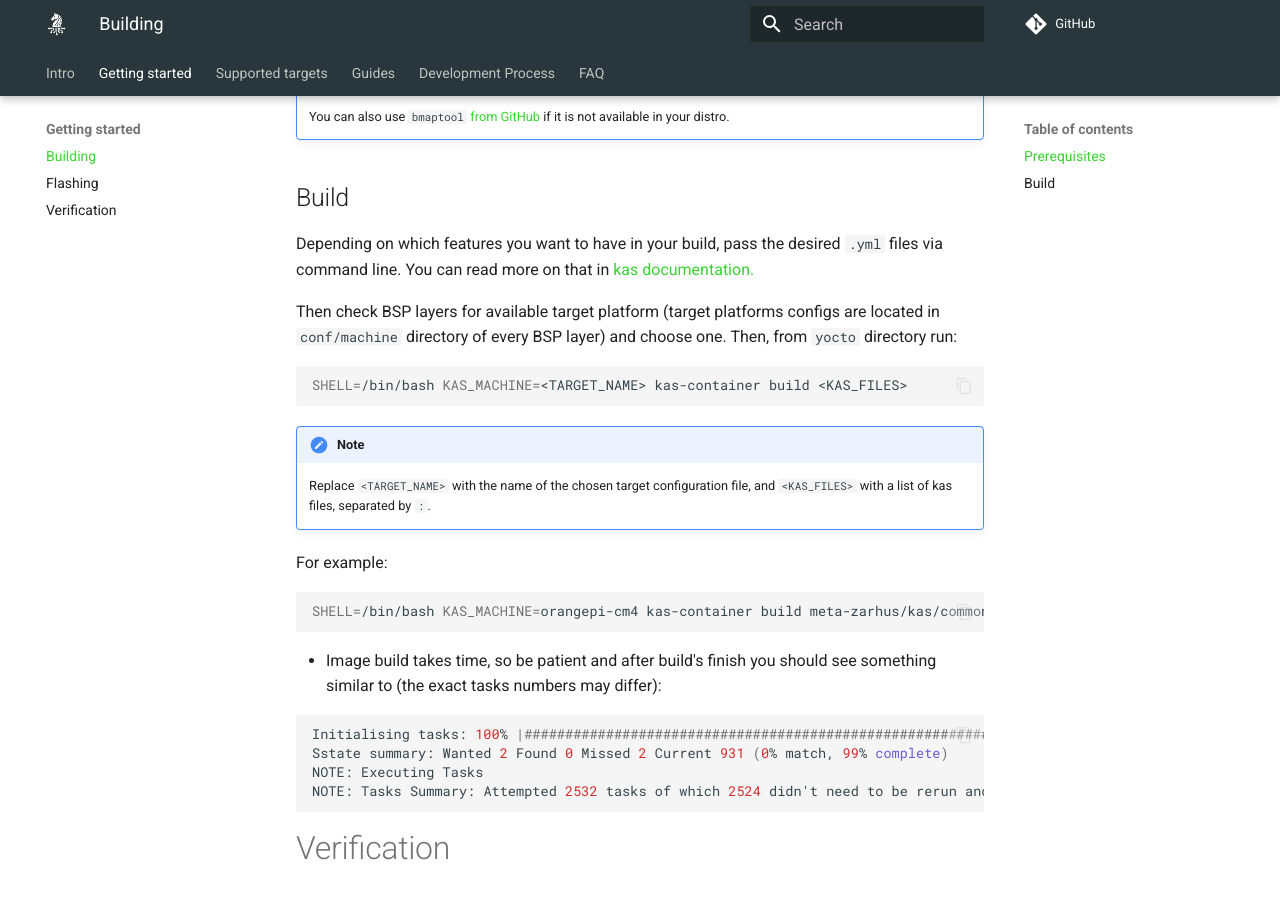
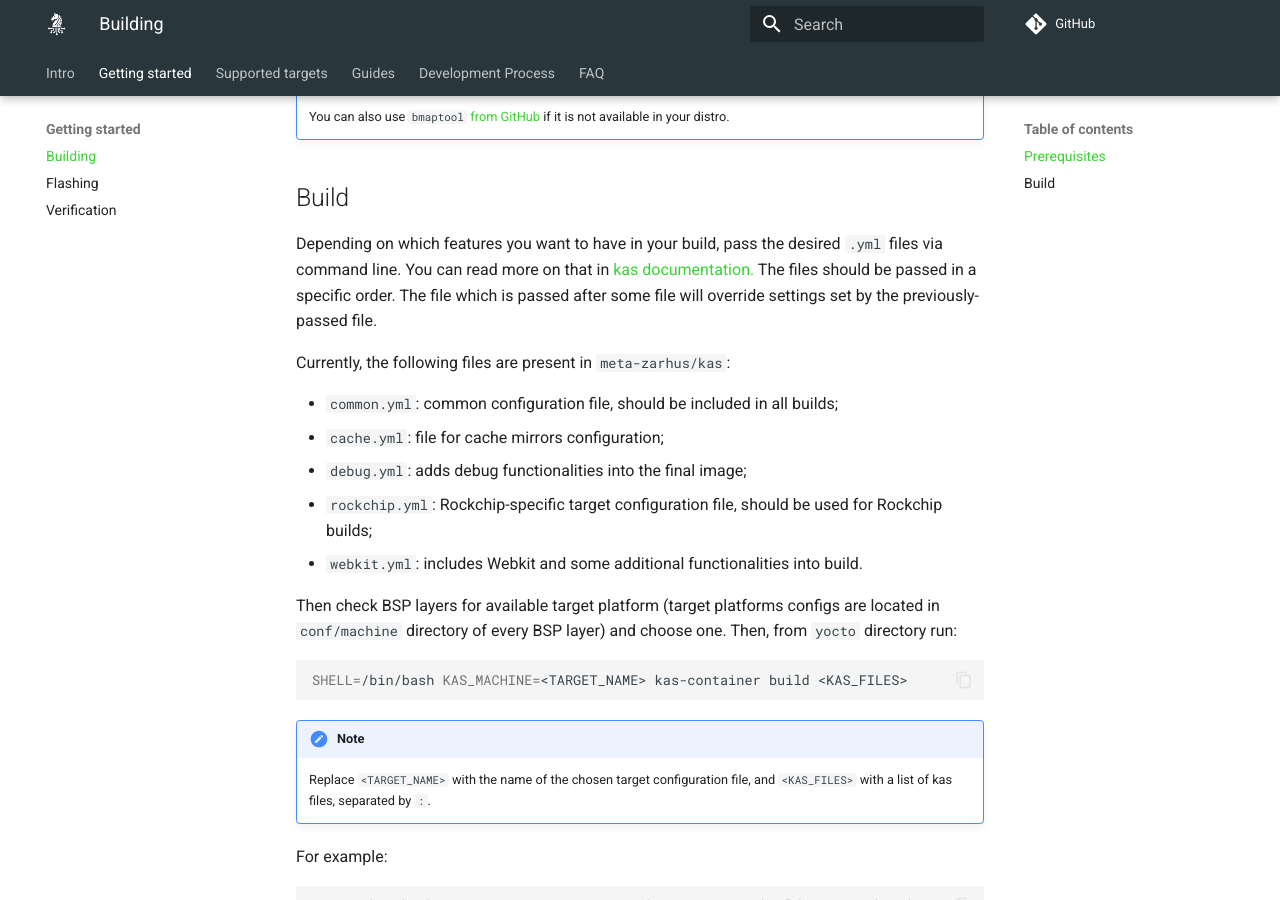
Before and after one commit to zarhus/docs, an MkDocs documentation site: the page built from docs/getting-started/building.md, in a window 1280 px wide and 900 px high, scrolled down 896 px. Built offline with MkDocs 1.6.1 and Material for MkDocs 9.7.7, drawn with Linux system fonts in a browser that asks for light colours; comment, search, counter and statistics services are not loaded.

Commit message:
docs: getting-started: building: add kas files list
Signed-off-by: Daniil Klimuk <daniil.klimuk@3mdeb.com>

```diff
--- a/docs/getting-started/building.md
+++ b/docs/getting-started/building.md
@@ -55,6 +55,17 @@ This guide will demonstrate how to build a Zarhus OS image from zero!
 Depending on which features you want to have in your build, pass the desired
 `.yml` files via command line. You can read more on that in
 [kas documentation.](https://kas.readthedocs.io/en/latest/userguide/project-configuration.html#including-configuration-files-via-the-command-line)
+The files should be passed in a specific order. The file which is passed after
+some file will override settings set by the previously-passed file.
+
+Currently, the following files are present in `meta-zarhus/kas`:
+
+* `common.yml`: common configuration file, should be included in all builds;
+* `cache.yml`: file for cache mirrors configuration;
+* `debug.yml`: adds debug functionalities into the final image;
+* `rockchip.yml`: Rockchip-specific target configuration file, should be used
+  for Rockchip builds;
+* `webkit.yml`: includes Webkit and some additional functionalities into build.
 
 Then check BSP layers for available target platform (target platforms configs
 are located in `conf/machine` directory of every BSP layer) and choose one.
```
